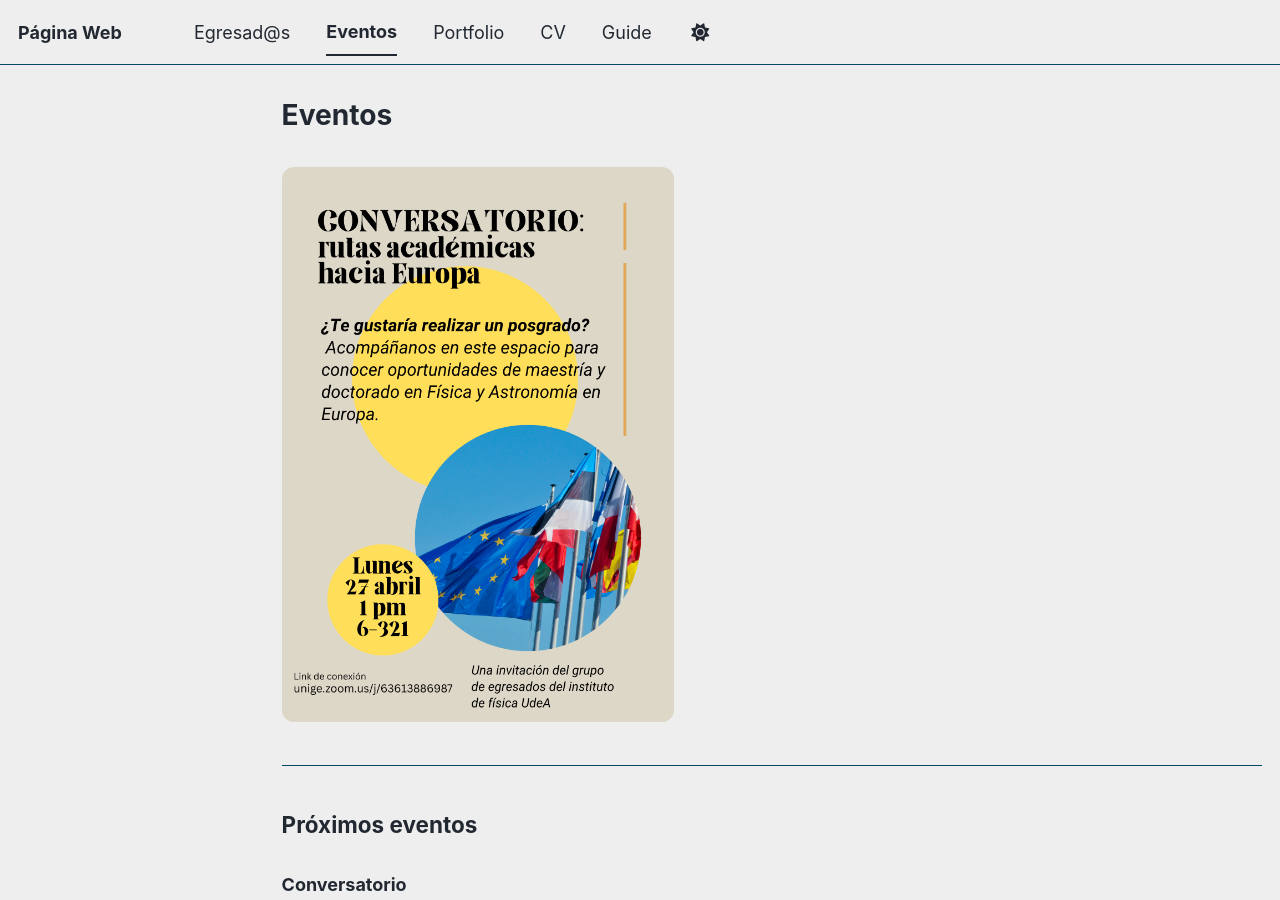
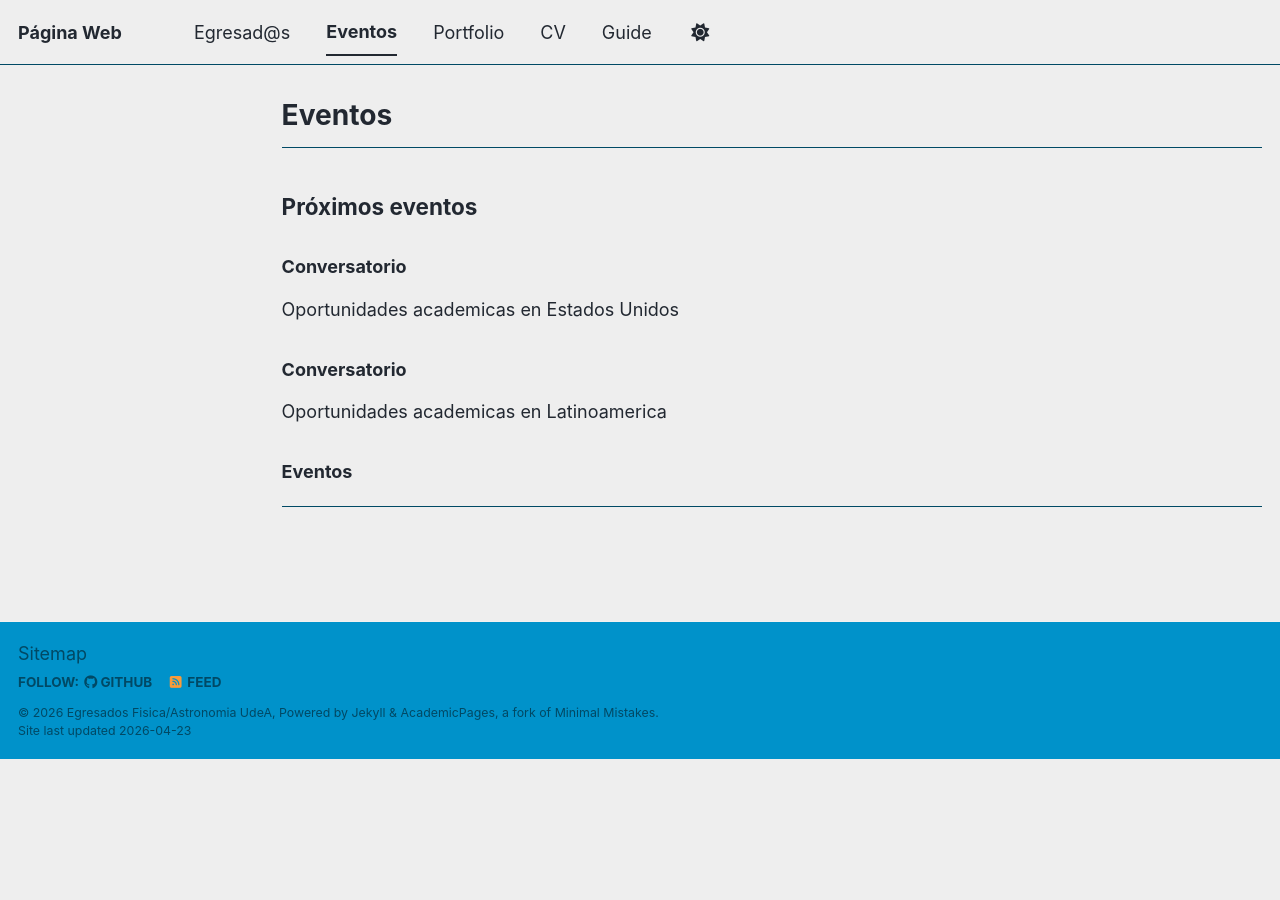
Before and after one commit to egresadosinstitutofisicaudea/egresadosinstitutofisicaudea.github.io, a Jekyll site: the page built from _eventos/eventos.md, in a window 1280 px wide and 900 px high. Built offline with Jekyll 4.4.1, drawn with Linux system fonts in a browser that asks for light colours; a script bundle is joined from its source files by our own code; library files that are not in the unit come from our copies.

Commit message:
Update eventos.md

```diff
--- a/_eventos/eventos.md
+++ b/_eventos/eventos.md
@@ -4,9 +4,6 @@ title: "Eventos"
 permalink: /eventos/
 ---
 
-<!-- BANNER (sin recorte, solo escala) -->
-<img src="/images/conversatorioEuropa.png"
-     style="width:40%; height:auto; border-radius:12px; margin:20px 0;">
 
 ---
 
@@ -21,8 +18,7 @@ permalink: /eventos/
   <h3>{{ e.title }}</h3>
 
   {% if e.image %}
-    <img src="{{ e.image }}"
-         style="width:100%; height:auto; border-radius:10px; margin-bottom:10px;">
+    <img src="{{ e.image }}" style="width:40%; height:auto; border-radius:10px;">
   {% endif %}
 
   {% if e.excerpt %}
```
